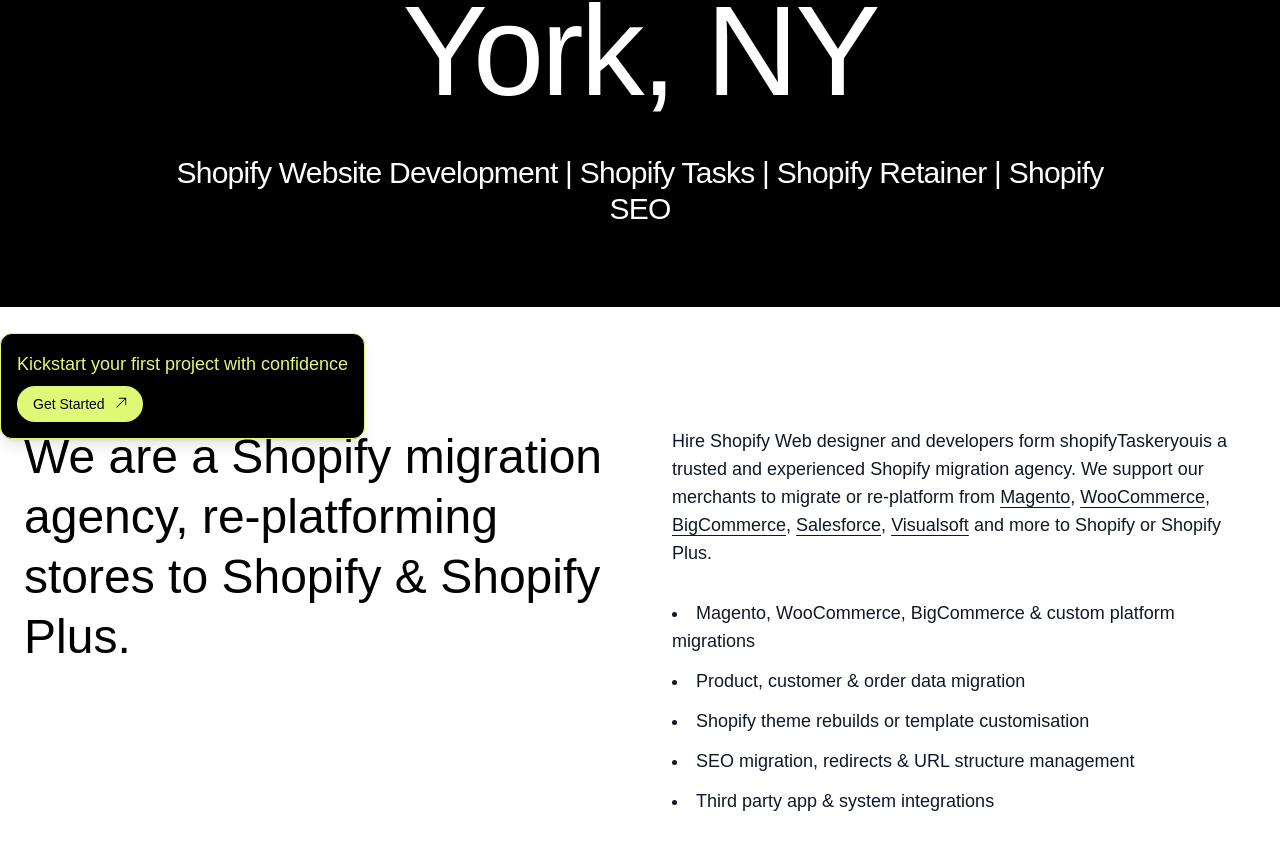
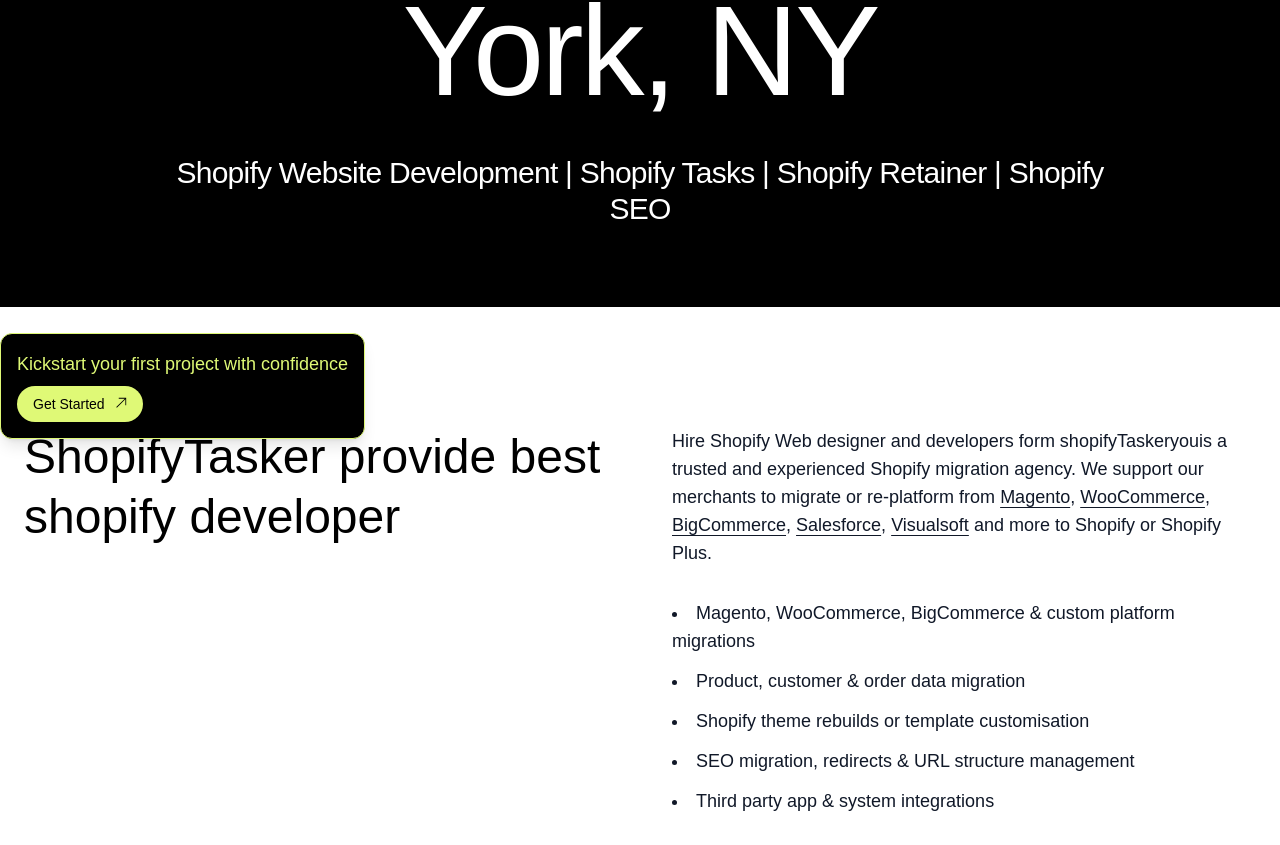
Before and after one commit to Vijendra2016/shopifytaskerwebapp, a Next.js app: page /shopify-web-designer/new-york-ny in a window 1280 px wide. Shown: the part 357-1202 px from the top of the page. Built offline with nearby package versions, Linux system fonts and the light colour scheme; no server answers; what tailwindcss-animated would draw is missing.

Commit message:
FAQ on the shopify web designer page

```diff
--- a/src/app/shopify-web-designer/MigrationSection.tsx
+++ b/src/app/shopify-web-designer/MigrationSection.tsx
@@ -7,10 +7,9 @@ export default function MigrationSection() {
       <div className="max-w-7xl mx-auto px-6 grid grid-cols-1 lg:grid-cols-2 gap-16 items-start">
 
         {/* Left Heading */}
-        <h1 className="text-4xl md:text-5xl font-thin text-black leading-tight">
-          We are a Shopify migration agency, re-platforming stores to Shopify & Shopify Plus.
-
-        </h1>
+        <h2 className="text-4xl md:text-5xl font-thin text-black leading-tight">
+ShopifyTasker provide best shopify developer
+        </h2>
 
         {/* Right Content */}
         <div className="space-y-8 text-lg text-gray-900">
```
